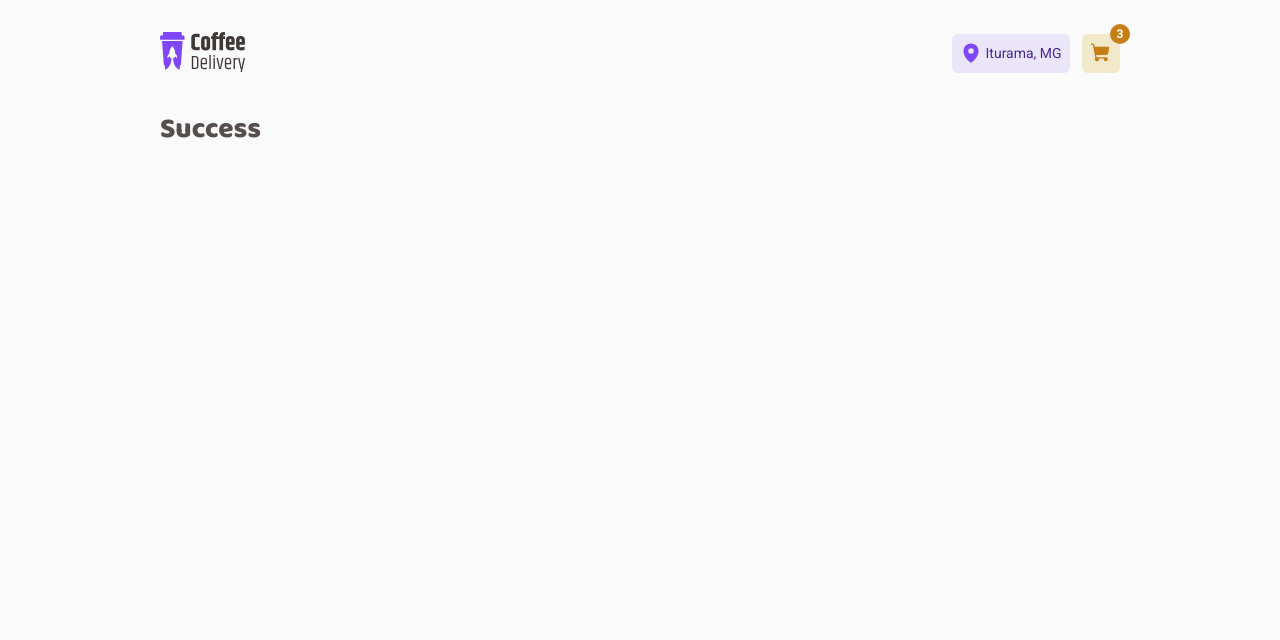
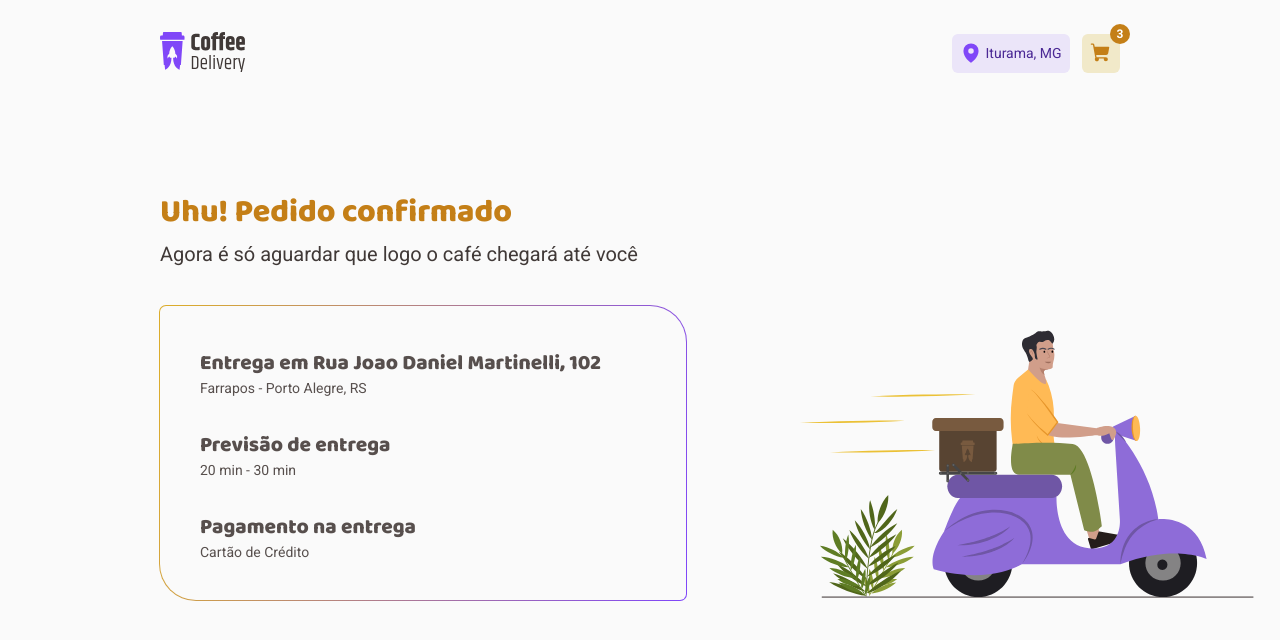
Before and after one commit to Alfredo-pg/coffee-delivery, a React (Vite) app: page /success in a window 1280 px wide. Shown: the top 640 px of the page. Built offline with nearby package versions, Linux system fonts and the light colour scheme.

Commit message:
success-page init

```diff
--- a/src/pages/Success/index.tsx
+++ b/src/pages/Success/index.tsx
@@ -1,3 +1,32 @@
+import deliverySVG from '../../assets/delivery-success.svg'
+import { InfosContainer, SuccessContainer, TittleContainer } from './styles'
+
 export function Success() {
-  return <h1>Success</h1>
+  return (
+    <SuccessContainer>
+      <div>
+        <TittleContainer>
+          <h1>Uhu! Pedido confirmado</h1>
+          <p>Agora é só aguardar que logo o café chegará até você</p>
+        </TittleContainer>
+
+        <InfosContainer>
+          <div>
+            <h2>Entrega em Rua Joao Daniel Martinelli, 102</h2>
+            <p>Farrapos - Porto Alegre, RS</p>
+          </div>
+          <div>
+            <h2>Previsão de entrega</h2>
+            <p>20 min - 30 min</p>
+          </div>
+          <div>
+            <h2>Pagamento na entrega</h2>
+            <p>Cartão de Crédito</p>
+          </div>
+        </InfosContainer>
+      </div>
+
+      <img src={deliverySVG} alt="" />
+    </SuccessContainer>
+  )
 }
--- /dev/null
+++ b/src/pages/Success/styles.ts
@@ -0,0 +1,49 @@
+import styled from 'styled-components'
+
+export const SuccessContainer = styled.div`
+  display: flex;
+  margin-top: 5rem;
+  gap: 6.375rem;
+  align-items: end;
+
+  img {
+    margin-bottom: -0.7rem;
+  }
+`
+
+export const TittleContainer = styled.header`
+  display: flex;
+  flex-direction: column;
+  gap: 0.25rem;
+
+  h1 {
+    font-size: 2rem;
+    color: ${(props) => props.theme['yellow-dark']};
+  }
+
+  p {
+    font-size: 1.25rem;
+    color: ${(props) => props.theme['base-subtitle']};
+  }
+`
+
+export const InfosContainer = styled.main`
+  display: flex;
+  flex-direction: column;
+  min-width: 32.875rem;
+  margin-top: 2.5rem;
+  gap: 2rem;
+  padding: 2.5rem;
+  position: relative;
+  border-radius: 6px 36px;
+  background: ${(props) => props.theme.background};
+
+  &::before {
+    content: '';
+    position: absolute;
+    inset: -1px;
+    z-index: -1;
+    border-radius: 7px 37px;
+    background: linear-gradient(102.89deg, #dbac2c 2.61%, #8047f8 98.76%);
+  }
+`
```
Also changed, not shown: src/assets/delivery-success.svg (added).
